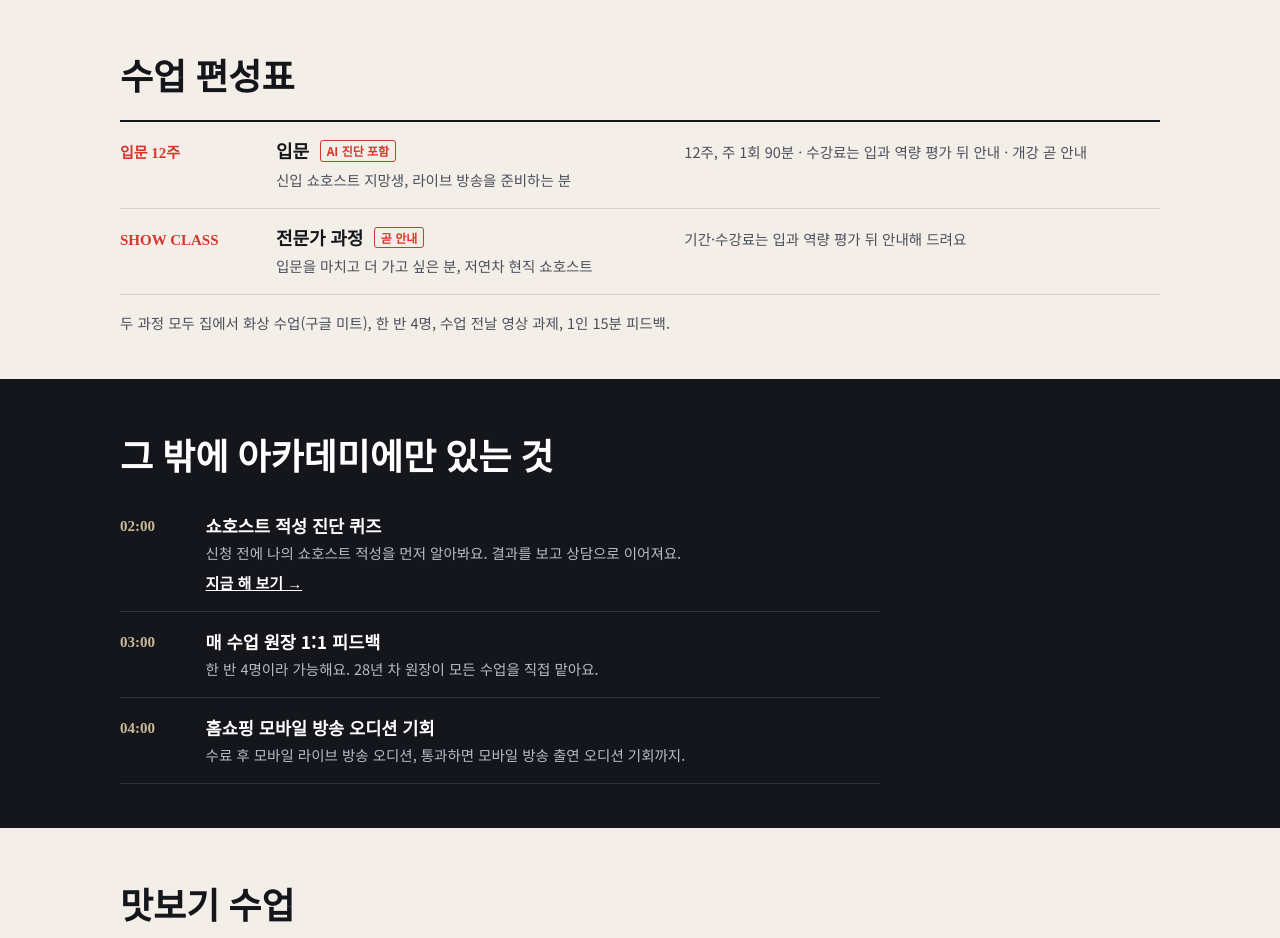
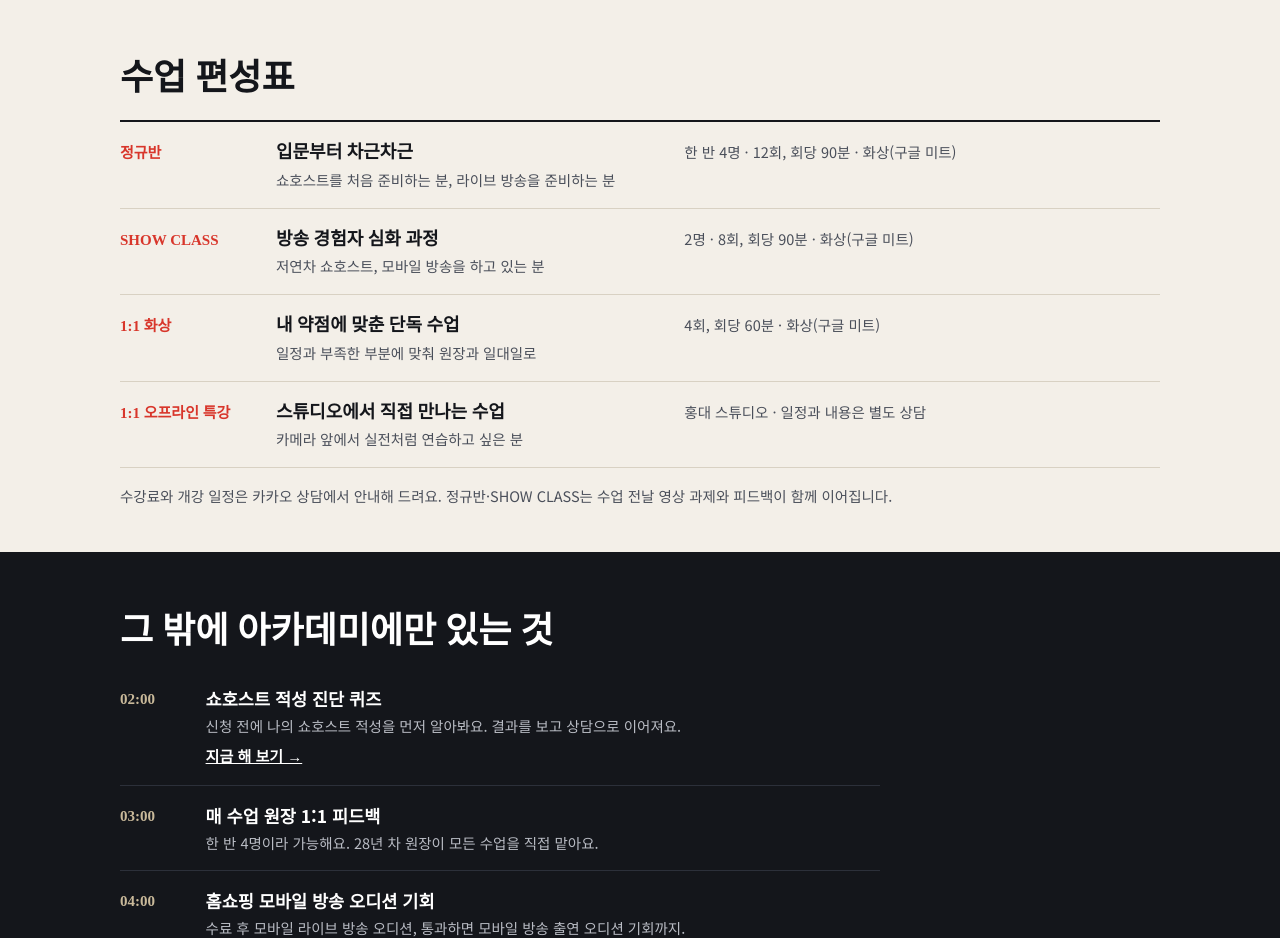
Before and after one commit to ryusang73/ryusang, a plain HTML site: page academy/index.html in a window 1280 px wide. Shown: the part 2460-3398 px from the top of the page. Drawn offline with Linux system fonts and the light colour scheme.

Commit message:
Update course schedule to four courses (regular, SHOW CLASS, 1:1 video, 1:1 offline)
Co-Authored-By: Claude Sonnet 5.5 <noreply@anthropic.com>
Claude-Session: https://claude.ai/code/session_0135WwcZn3NXrzRuYmuUY67i

```diff
--- a/academy/index.html
+++ b/academy/index.html
@@ -62,9 +62,12 @@ footer{padding:28px 0 90px;font-size:12.5px;color:#8b909c}footer span{display:bl
 <ul class="al"><li><b>칸별 점수</b> 첫 인사, 나만의 이야기, 마지막 한 줄, 자신감·활기</li><li><b>가장 아까운 한 칸</b> 여기만 고치면 인상이 크게 바뀌는 곳</li><li><b>지난번과 비교</b> 변화를 점수로 확인</li></ul>
 <a class="btn" style="max-width:320px" href="/quiz/">적성부터 알아보기</a></div>
 <div class="pv"><img class="p1" src="/img/v2/aidos_total.jpg" alt="AIDOS 결과 화면 예시, 총점"><img class="p2" src="/img/v2/aidos_items.jpg" alt="AIDOS 결과 화면 예시, 칸별 점수"><p class="cp">화면은 예시이고, 점수는 영상마다 달라요.</p></div></div></section><section class="light"><div class="w"><h2>수업 편성표</h2><div class="sch">
-<div class="r"><div class="tm">입문 12주</div><div><b>입문 <span class="tg">AI 진단 포함</span></b><p>신입 쇼호스트 지망생, 라이브 방송을 준비하는 분</p></div><p>12주, 주 1회 90분 · 수강료는 입과 역량 평가 뒤 안내 · 개강 곧 안내</p></div>
-<div class="r"><div class="tm">SHOW CLASS</div><div><b>전문가 과정 <span class="tg">곧 안내</span></b><p>입문을 마치고 더 가고 싶은 분, 저연차 현직 쇼호스트</p></div><p>기간·수강료는 입과 역량 평가 뒤 안내해 드려요</p></div></div>
-<p class="note">두 과정 모두 집에서 화상 수업(구글 미트), 한 반 4명, 수업 전날 영상 과제, 1인 15분 피드백.</p></div></section>
+<div class="r"><div class="tm">정규반</div><div><b>입문부터 차근차근</b><p>쇼호스트를 처음 준비하는 분, 라이브 방송을 준비하는 분</p></div><p>한 반 4명 · 12회, 회당 90분 · 화상(구글 미트)</p></div>
+<div class="r"><div class="tm">SHOW CLASS</div><div><b>방송 경험자 심화 과정</b><p>저연차 쇼호스트, 모바일 방송을 하고 있는 분</p></div><p>2명 · 8회, 회당 90분 · 화상(구글 미트)</p></div>
+<div class="r"><div class="tm">1:1 화상</div><div><b>내 약점에 맞춘 단독 수업</b><p>일정과 부족한 부분에 맞춰 원장과 일대일로</p></div><p>4회, 회당 60분 · 화상(구글 미트)</p></div>
+<div class="r"><div class="tm">1:1 오프라인 특강</div><div><b>스튜디오에서 직접 만나는 수업</b><p>카메라 앞에서 실전처럼 연습하고 싶은 분</p></div><p>홍대 스튜디오 · 일정과 내용은 별도 상담</p></div></div>
+<p class="note">수강료와 개강 일정은 카카오 상담에서 안내해 드려요. 정규반·SHOW CLASS는 수업 전날 영상 과제와 피드백이 함께 이어집니다.</p></div>
+</section>
 <section><div class="w"><h2>그 밖에 아카데미에만 있는 것</h2><div style="margin-top:14px"><div class="q"><span class="tc">02:00</span><div><b>쇼호스트 적성 진단 퀴즈</b><p>신청 전에 나의 쇼호스트 적성을 먼저 알아봐요. 결과를 보고 상담으로 이어져요.</p><a href="/quiz/">지금 해 보기 →</a></div></div><div class="q"><span class="tc">03:00</span><div><b>매 수업 원장 1:1 피드백</b><p>한 반 4명이라 가능해요. 28년 차 원장이 모든 수업을 직접 맡아요.</p></div></div><div class="q"><span class="tc">04:00</span><div><b>홈쇼핑 모바일 방송 오디션 기회</b><p>수료 후 모바일 라이브 방송 오디션, 통과하면 모바일 방송 출연 오디션 기회까지.</p></div></div></div></div></section>
 <section class="light"><div class="w"><h2>맛보기 수업</h2><div class="reels"><figure class="reel"><video src="/reels/h01.mp4" poster="/reels/h01.jpg" controls playsinline preload="none"></video><b>비싼 가격, 다른 방법과 비교해 주기</b><span>홈앤쇼핑 방송에서</span></figure><figure class="reel"><video src="/reels/h02.mp4" poster="/reels/h02.jpg" controls playsinline preload="none"></video><b>고객이 망설이며 물을 때</b><span>홈앤쇼핑 방송에서</span></figure><figure class="reel"><video src="/reels/h03.mp4" poster="/reels/h03.jpg" controls playsinline preload="none"></video><b>마감 4분, 결정을 미루는 고객에게</b><span>NS홈쇼핑 방송에서</span></figure><figure class="reel"><video src="/reels/h04.mp4" poster="/reels/h04.jpg" controls playsinline preload="none"></video><b>합격은 첫 3초에 갈립니다</b><span>쇼호스트 지망생 팁</span></figure><figure class="reel"><video src="/reels/h05.mp4" poster="/reels/h05.jpg" controls playsinline preload="none"></video><b>심사위원이 보는 건 딱 하나</b><span>쇼호스트 지망생 팁</span></figure><figure class="reel"><video src="/reels/h06.mp4" poster="/reels/h06.jpg" controls playsinline preload="none"></video><b>자기소개 외우면 티 납니다</b><span>쇼호스트 지망생 팁</span></figure></div><a class="insta" style="color:#14161b" href="https://www.instagram.com/ryusang_academy/" target="_blank" rel="noopener">인스타그램에서 더 보기 · @ryusang_academy →</a></div></section>
 <section><div class="w"><h2>신청부터 개강까지</h2><div style="margin-top:14px">
@@ -73,7 +76,7 @@ footer{padding:28px 0 90px;font-size:12.5px;color:#8b909c}footer span{display:bl
 <div class="q"><span class="tc">STEP 3</span><div><b>선발 안내와 결제</b><p>카드 또는 계좌이체.</p></div></div>
 <div class="q"><span class="tc">STEP 4</span><div><b>개강</b><p>개강일은 곧 안내해 드려요.</p></div></div></div></div></section>
 <section class="light"><div class="w"><h2>자주 묻는 질문</h2>
-<details><summary>경력이 없어도 따라갈 수 있나요?</summary><p>입문 12주는 처음 하는 분을 위한 과정이에요. 한 반 4명이라 매 수업 원장이 1:1로 봅니다.</p></details>
+<details><summary>경력이 없어도 따라갈 수 있나요?</summary><p>정규반은 처음 하는 분을 위한 과정이에요. 한 반 4명이라 매 수업 원장이 1:1로 봅니다.</p></details>
 <details><summary>화상 수업으로 정말 늘까요?</summary><p>쇼호스트 일 자체가 카메라 앞에서 말하는 일이에요. 매주 영상 과제를 AI 진단과 원장 판정으로 보고, 변화를 점수로 확인해요.</p></details>
 <details><summary>직장을 다니는데 시간이 될까요?</summary><p>주 1회 저녁 8시 90분, 집에서 들어요. 원장 생방송과 겹치면 3일 전에 알리고 같은 주에 보강해요.</p></details>
 <details><summary>새로 연 아카데미라 검증이 안 된 것 아닌가요?</summary><p>18년 동안 신입 쇼호스트를 가르치고 면접관으로 뽑아 온 원장이 모든 수업을 직접 맡습니다.</p></details></div></section>
```
Also changed, not shown: index.html (+7 -4 lines).
